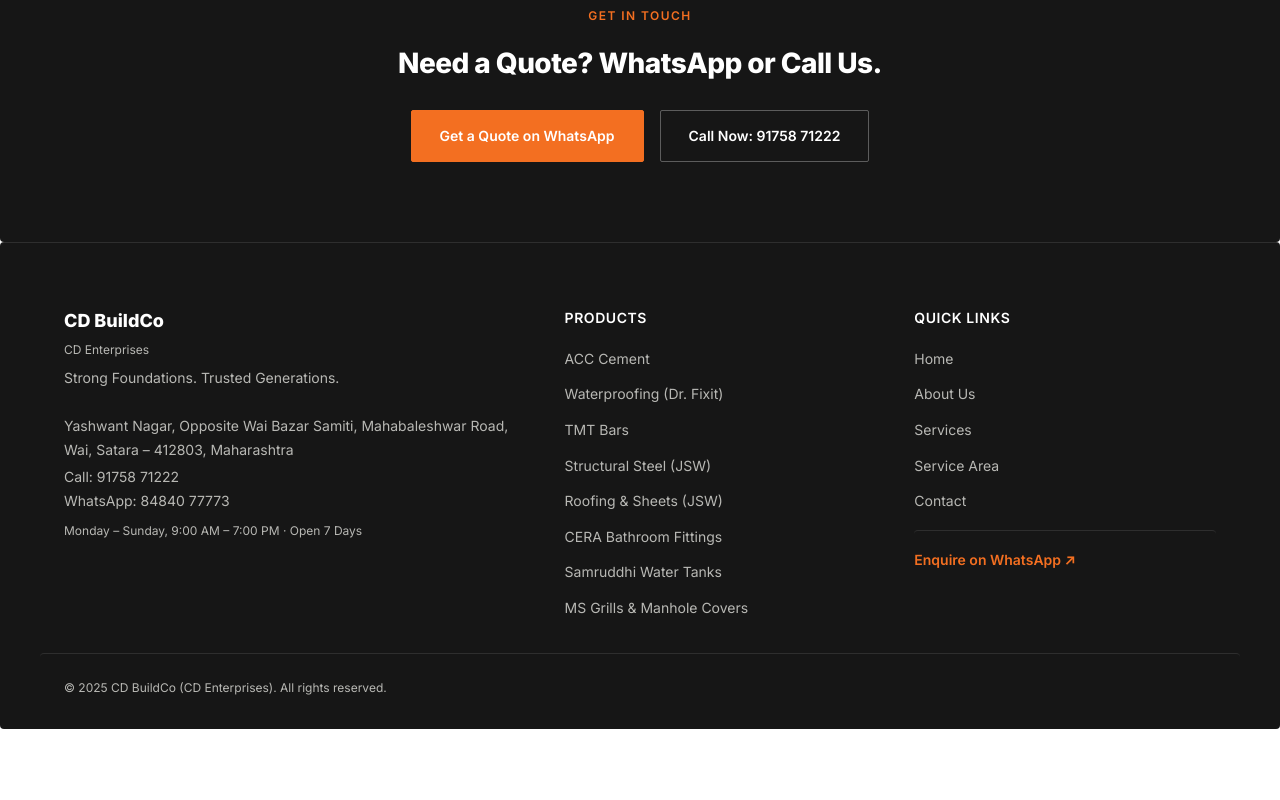
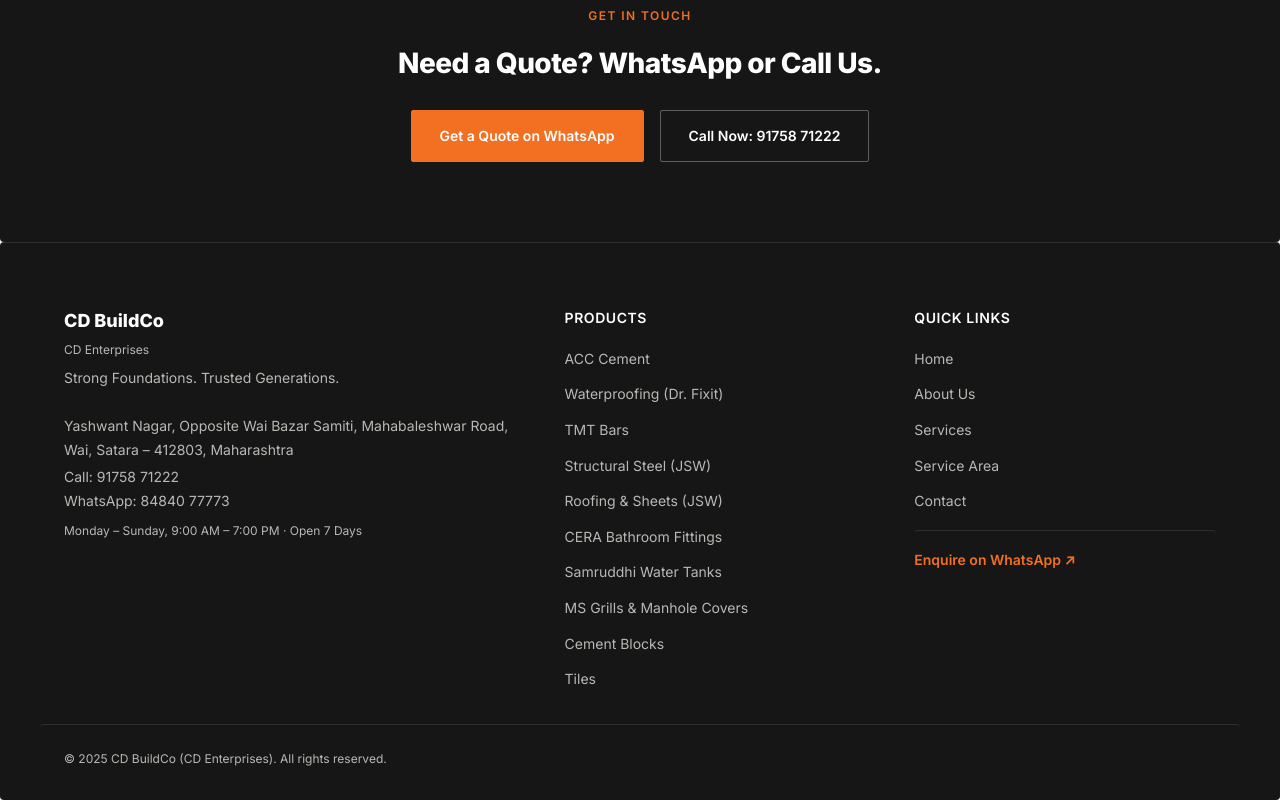
Before and after one commit to pegacheex/CDBuildCo-WebSite, a Next.js app: page /en/products in a window 1280 px wide. Shown: the part 1235-2035 px from the top of the page. Before the commit the page ends 1964 px from the top, so only its background shows below. Built offline with nearby package versions, Linux system fonts and the light colour scheme.

Commit message:
add cement blocks and tiles to footer product links

```diff
--- a/components/layout/Footer.tsx
+++ b/components/layout/Footer.tsx
@@ -16,6 +16,8 @@
   { slug: 'cera-bathroom-fittings', label: 'CERA Bathroom Fittings' },
   { slug: 'samruddhi-water-tanks', label: 'Samruddhi Water Tanks' },
   { slug: 'ms-grills-manhole-covers', label: 'MS Grills & Manhole Covers' },
+  { slug: 'cement-blocks', label: 'Cement Blocks' },
+  { slug: 'tiles', label: 'Tiles' },
 ] as const;
 
 // ─── Types ───────────────────────────────────────────────────────────────────
```
